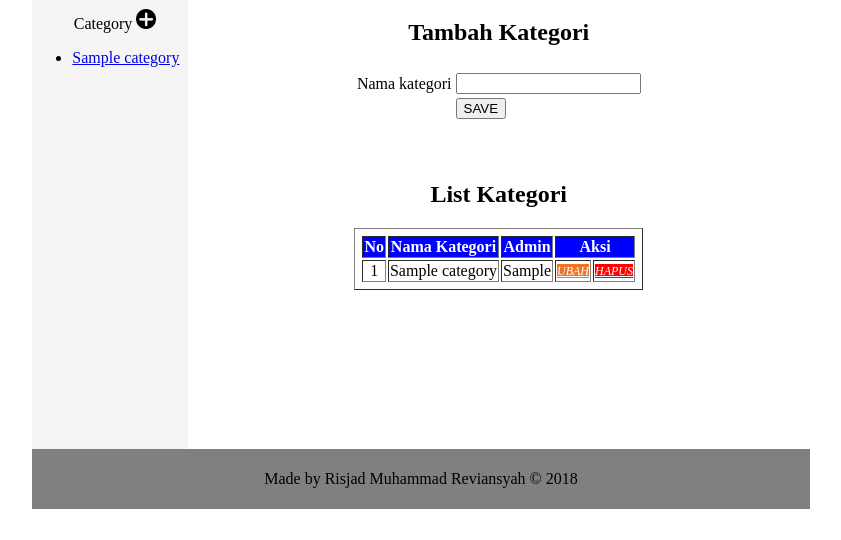
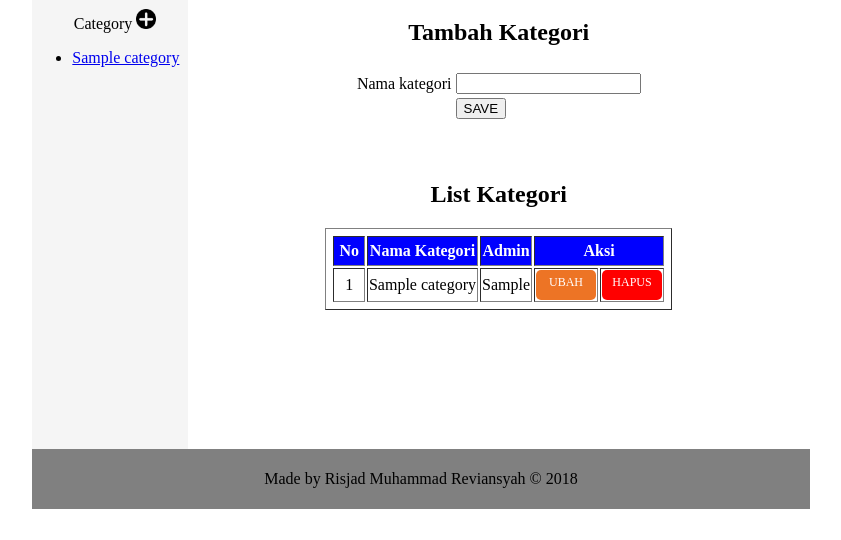
Before and after one commit to NurAisyahWulandari/beritaaa, a PHP site: page /kategori.php in a window 1280 px wide. Shown: the part 219-759 px from the top of the page, without its empty margins (219-1060 px from the left). Run offline with PHP 8.4, Linux system fonts and the light colour scheme; the visitor is signed in with stand-in values (Sample User, id 1); tables that the repository leaves empty or names only in its code hold one stand-in row (values such as "Sample post").

Commit message:
no message

```diff
--- a/css/style.css
+++ b/css/style.css
@@ -95,7 +95,6 @@
 
 .article a{
 	font-size: 12px;
-	font-style: italic;
 }
 
 .footer p{
@@ -200,12 +199,25 @@ table {
 }
 
 #warning{
+	display: block;
 	background-color: #ed7425;
-	color: white;
+	width: 50px;
+  height: 20px;
+	padding: 5px;
+	text-align: center;
+  border-radius: 5px;
+  color: white;
+  text-decoration: none;
 }
 
 #danger{
-	/*border: none;*/
 	background-color: red;
-	color: white;
+	display: block;
+	width: 50px;
+  height: 20px;
+	padding: 5px;
+	text-align: center;
+  border-radius: 5px;
+  color: white;
+  text-decoration: none;
 }
--- a/kategori.php
+++ b/kategori.php
@@ -25,7 +25,7 @@
             <center>
             <!-- new category form -->
               <div class="news-table">
-                <form action="proses_kategori.php" method="POST">
+                <form action="kategori_insert_exec.php" method="POST">
                    <table>
                      <input type="hidden" name="admin_id" value="<?php echo $admin_id; ?>">
                      <h2>Tambah Kategori</h2>
@@ -46,7 +46,7 @@
               <h2>List Kategori</h2>
               <table border="" style="text-align:center;">
                 <tr style="background-color:blue; color:white;">
-                  <th>No</th>
+                  <th style="padding: 5px;">No</th>
                   <th>Nama Kategori</th>
                   <th>Admin</th>
                   <th colspan="2">Aksi</th>
```
Also changed, not shown: kategori_edit.php (+9 -6 lines), kategori_edit_exec.php (added, +29 -0 lines), kategori_hapus.php (added, +24 -0 lines), kategori_insert_exec.php (renamed from proses_kategori.php).
